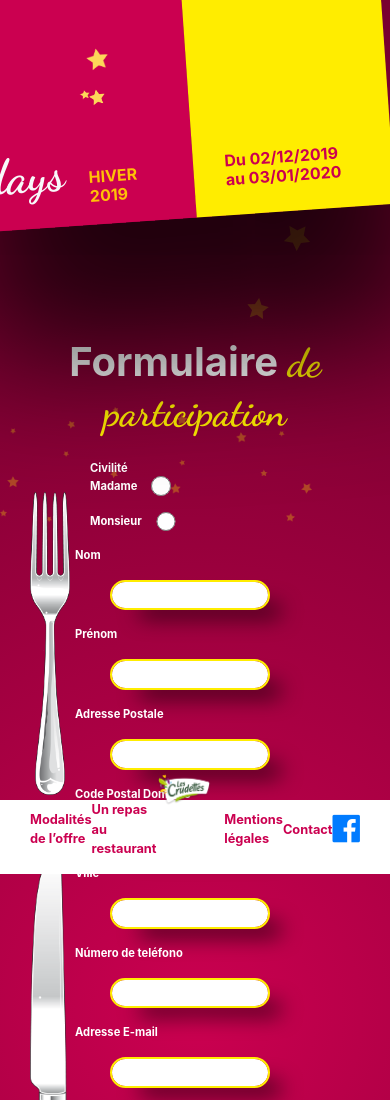
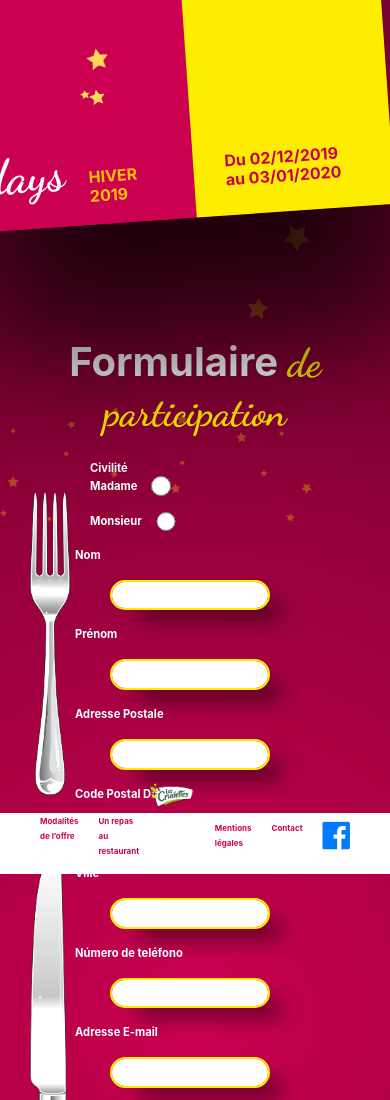
Before and after one commit to muhammadumair11/crudays-formpage, a plain HTML site: page index.html in a window 390 px wide. Shown: the top 1100 px of the page. Drawn offline with nearby package versions, Linux system fonts and the light colour scheme.

Commit message:
footer-font

```diff
--- a/css/style.css
+++ b/css/style.css
@@ -293,6 +293,9 @@ button:active {
     }
     .main-data {
     width: 100%;
+    }
+    .first-two, .last-three {
+    display: block;
 }
 }
 
@@ -303,7 +306,7 @@ footer {
     bottom: -30px;
 }
 .footer-item a {
-    font-size: clamp(.8rem, 1vw, 1rem);
+    font-size: clamp(.5rem, 1vw, 1rem);
     font-weight: bold;
     color: var(--primary)
 }
@@ -317,3 +320,10 @@ footer {
 .facebook {
     font-size: 2rem;
 }
+.first-two, .last-three {
+    display: flex;
+    justify-content: space-between;
+}
+.first-two li, .last-three li {
+    margin: 0 10px;
+}
--- a/index.html
+++ b/index.html
@@ -226,12 +226,16 @@
             <div class="container-fluid footer">
                 <div class="container">
                     <ul class="list-inline footer-list d-flex justify-content-around align-items-center">
+                        <div class="first-two">
                         <li class="footer-item"><a href="">Modalités de l’offre</a></li>
                         <li class="footer-item"><a href="">Un repas au restaurant</a></li>
+                        </div>
                         <li class="footer-item"><img src="img/logo.png" alt=""></li>
+                        <div class="last-three">
                         <li class="footer-item"><a href="">Mentions légales</a></li>
                         <li class="footer-item"><a href="">Contact</a></li>
                         <li><a href=""> <i class="facebook fa fa-facebook-official" aria-hidden="true"></i> </a></li>
+                        </div>
                     </ul>
                 </div>
             </div>
```
